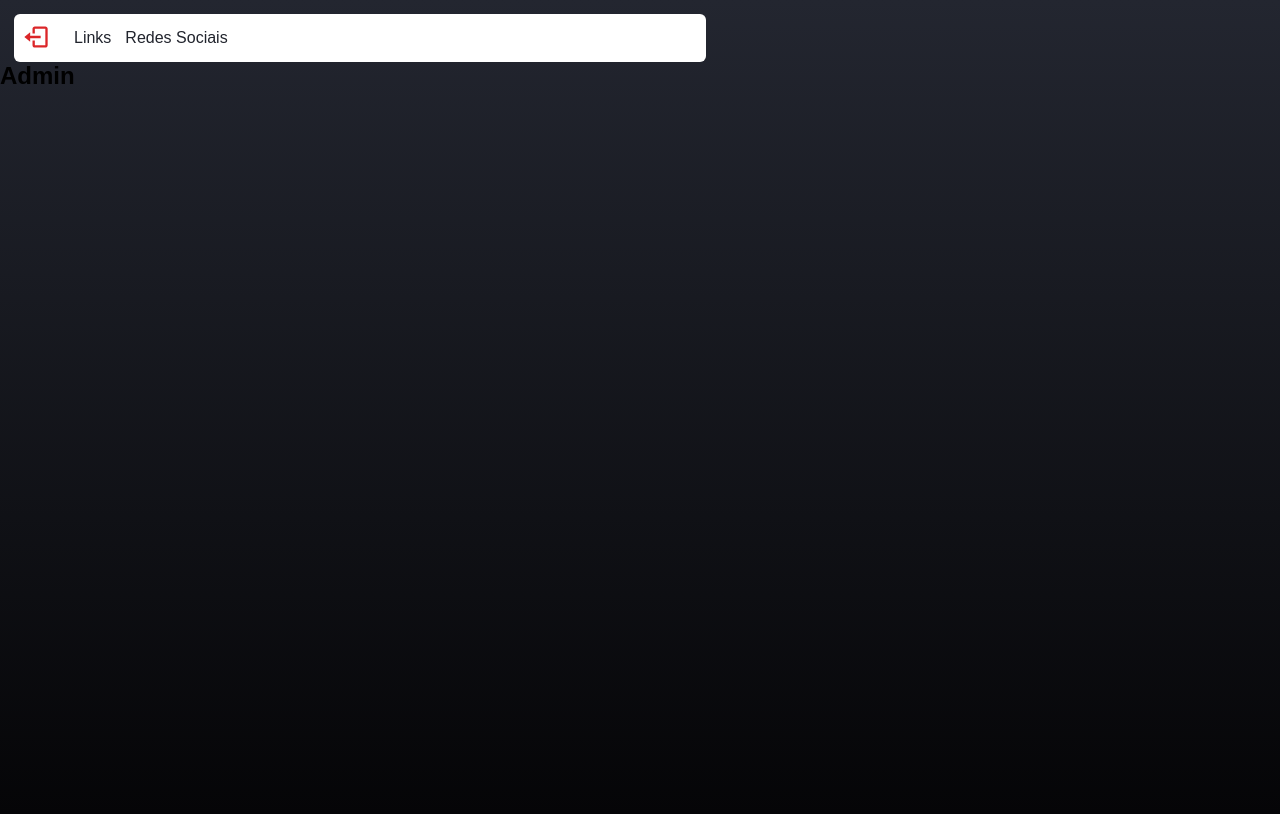
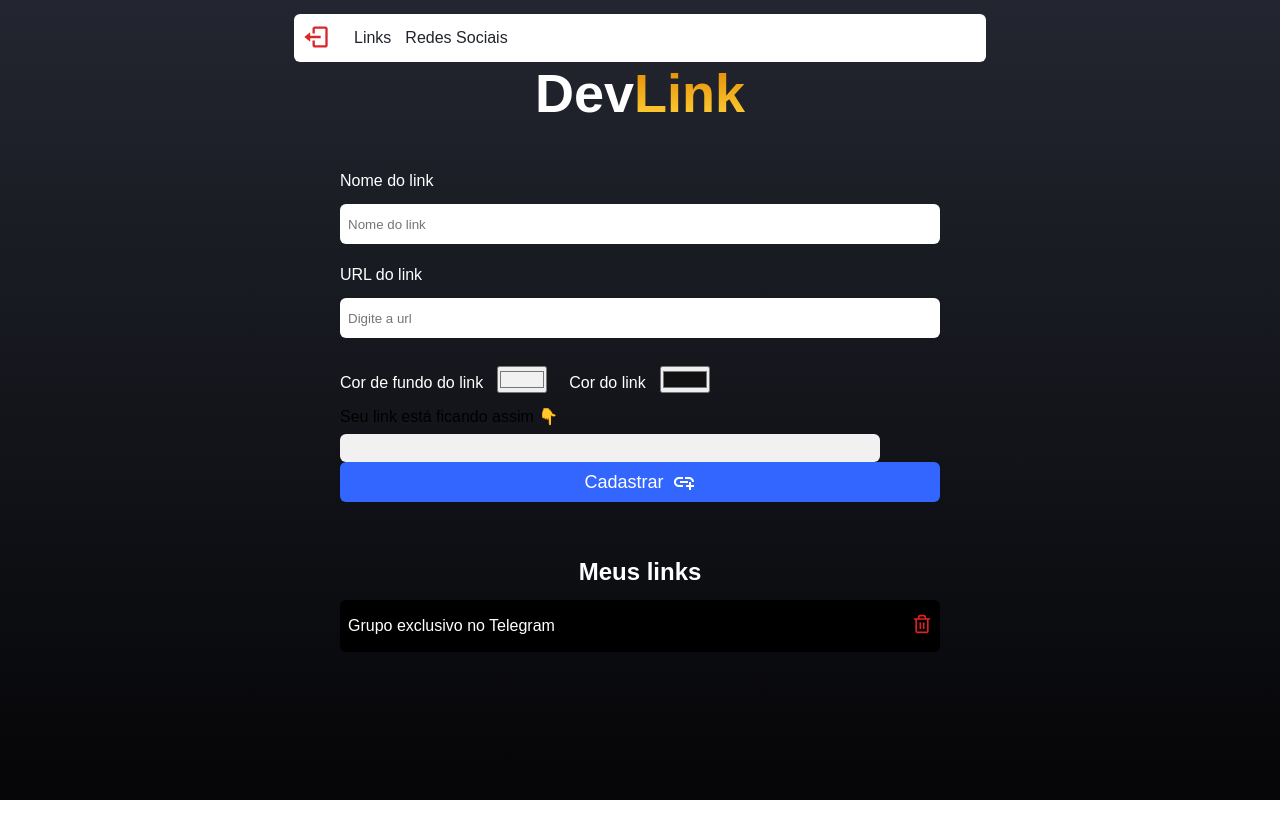
Before and after one commit to dionedev/DevLink, a React (Create React App) app: page /admin in a window 1280 px wide. Built offline with nearby package versions, Linux system fonts and the light colour scheme; no server answers; sample sign-in values are in the browser's storage.

Commit message:
feat: developed header component and administration page

```diff
--- a/src/components/Header/index.js
+++ b/src/components/Header/index.js
@@ -1,12 +1,19 @@
 import { BiLogOut } from 'react-icons/bi'
 import { Link } from 'react-router-dom'
+import { auth } from '../../services/firebaseConnection'
+import { signOut } from 'firebase/auth'
+
 import './header.css'
 
 export function Header() {
+
+  async function handleLogout() {
+    await signOut(auth)
+  }
   return(
     <header className='adminHeader'>
       <nav className='navHeader'>
-        <button>
+        <button onClick={handleLogout}>
           <BiLogOut size={28} color='#DB2629' />
         </button>
 
--- /dev/null
+++ b/src/pages/Admin/admin.css
@@ -0,0 +1,69 @@
+.adminContainer {
+  display: flex;
+  flex-direction: column;
+  align-items: center;
+  min-height: 100vh;
+}
+
+.label {
+  color: #FFF;
+  margin: 8px 0 14px;
+}
+
+.containerColor {
+  display: flex;
+  margin: 14px 0;
+  gap: 22px;
+}
+
+.containerColor label {
+  margin-right: 14px;
+}
+
+.btnRegister {
+  margin-bottom: 28px;
+  display: flex;
+  align-items: center;
+  justify-content: center;
+}
+
+.btnRegister svg {
+  margin-left: 8px;
+}
+
+.subTitleLinks {
+  color: #FFF;
+  margin: 28px 0 14px 0;
+}
+
+.linkList {
+  max-width: 600px;
+  width: 90%;
+  display: flex;
+  flex-direction: row;
+  align-items: center;
+  justify-content: space-between;
+  background-color: rgba(36, 36, 36, 0.35);
+  border-radius: 6px;
+  padding: 14px 8px;
+}
+
+.btnDelete {
+  background-color: transparent;
+  border: none;
+}
+
+.animationPop {
+  animation: .5s animatePop;
+}
+
+@keyframes animatePop {
+  0% {
+    opacity: 0;
+    transform: scale(0.7, 0.7);
+  }
+  100% {
+    opacity: 1;
+    transform: scale(1, 1);
+  }
+}
--- a/src/pages/Admin/index.js
+++ b/src/pages/Admin/index.js
@@ -1,10 +1,98 @@
+import { useState } from "react";
 import { Header } from "../../components/Header";
+import { Logo } from '../../components/Logo';
+import { Input } from '../../components/Input';
+import { MdAddLink } from 'react-icons/md'
+import { FiTrash2 } from 'react-icons/fi'
+import './admin.css'
 
 export default function Admin() {
+  const [linkNameInput, setLinkNameInput] = useState("")
+  const [urlLinkInput, setUrlLinkInput] = useState("")
+  const [linkBackgroundColorInput, setLinkBackgroundColorInput] = useState("#f1f1f1")
+  const [linkColorInput, setLinkColorInput] = useState("#121212")
+
   return(
     <div className="adminContainer">
       <Header />
-      <h2>Admin</h2>
+      <Logo />
+
+      <form className="form">
+        <label className="label">Nome do link</label>
+        <Input
+          placeholder="Nome do link"
+          type="text"
+          value={linkNameInput}
+          onChange={(event) => setLinkNameInput(event.target.value)}
+        />
+
+        <label className="label">URL do link</label>
+        <Input
+          placeholder="Digite a url"
+          type="url"
+          value={urlLinkInput}
+          onChange={(event) => setUrlLinkInput(event.target.value)}
+        />
+
+        <section className="containerColor">
+          <div>
+            <label className="label">Cor de fundo do link</label>
+            <input
+              type="color"
+              value={linkBackgroundColorInput}
+              onChange={(event) => setLinkBackgroundColorInput(event.target.value)}
+            />
+          </div>
+
+          <div>
+            <label className="label">Cor do link</label>
+            <input
+              type="color"
+              value={linkColorInput}
+              onChange={(event) => setLinkColorInput(event.target.value)}
+            />
+          </div>
+        </section>
+
+        <section className="previewSection">
+          <label>Seu link está ficando assim 👇</label>
+          <article
+            className="linkList"
+            style={{marginTop: 8, backgroundColor: linkBackgroundColorInput}}
+          >
+            <p style={{color: linkColorInput}}>
+              {linkNameInput}
+            </p>
+          </article>
+        </section>
+
+        <button className="btnRegister" type="submit">
+          Cadastrar <MdAddLink size={24} color="#FFF" />
+        </button>
+      </form>
+
+      <h2 className="subTitleLinks">
+        Meus links
+      </h2>
+
+      <article
+        className="linkList animationPop"
+        style={
+          {
+            background: "#000",
+            color: "#FFF"
+          }
+        }
+      >
+        <p>
+          Grupo exclusivo no Telegram
+        </p>
+        <div>
+          <button className="btnDelete">
+            <FiTrash2  size={20} color="#DD2222" />
+          </button>
+        </div>
+      </article>
     </div>
   )
 }
```
